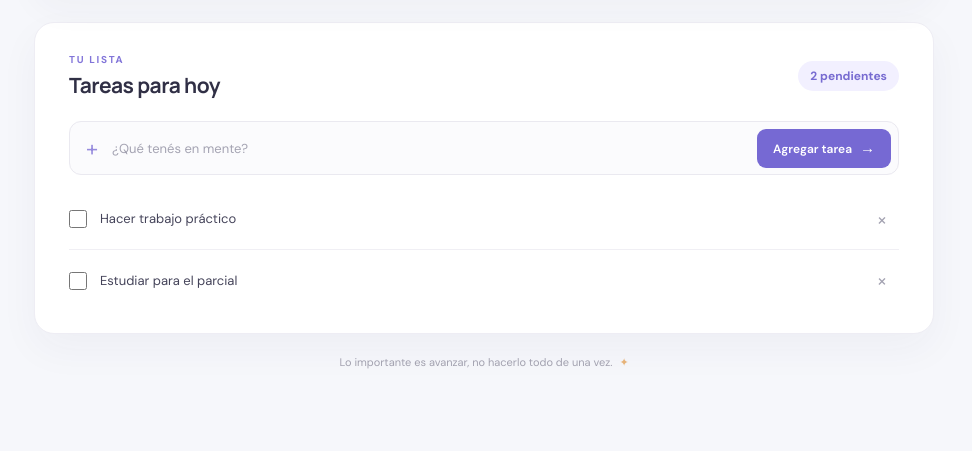
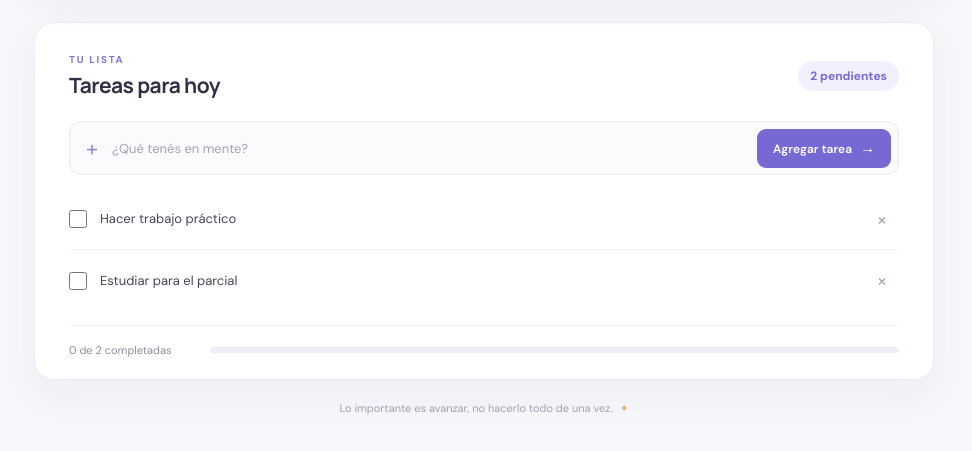
Before and after one commit to lautidfi/gestor-de-tareas, a plain HTML site: page index.html in a window 1280 px wide. Shown: the part 365-816 px from the top of the page, without its empty margins (156-1128 px from the left). Drawn offline with Linux system fonts and the light colour scheme.

Commit message:
Sección de progreso

```diff
--- a/app.js
+++ b/app.js
@@ -7,6 +7,9 @@ let nextTaskId = 3;
 
 const taskList = document.querySelector("#task-list");
 const taskCount = document.querySelector("#task-count");
+const progressBar = document.querySelector("#progress-bar");
+const progressFill = document.querySelector("#progress-fill");
+const progressLabel = document.querySelector("#progress-label");
 const emptyState = document.querySelector("#empty-state");
 const taskInput = document.querySelector("#task-input");
 
@@ -52,10 +55,16 @@ function renderTasks() {
     taskList.append(item);
   }
 
-  const remainingTasks = tasks.filter((task) => !task.completed).length;
+  const completedTasks = tasks.filter((task) => task.completed).length;
+  const totalTasks = tasks.length;
+  const progress = totalTasks === 0 ? 0 : Math.round((completedTasks / totalTasks) * 100);
+  const remainingTasks = totalTasks - completedTasks;
 
   taskCount.textContent = `${remainingTasks} ${remainingTasks === 1 ? "pendiente" : "pendientes"}`;
-  emptyState.hidden = tasks.length !== 0;
+  progressLabel.textContent = `${completedTasks} de ${totalTasks} completadas`;
+  progressFill.style.width = `${progress}%`;
+  progressBar.setAttribute("aria-valuenow", String(progress));
+  emptyState.hidden = totalTasks !== 0;
 }
 
 document.querySelector("#add-form").addEventListener("submit", (event) => {
--- a/index.html
+++ b/index.html
@@ -60,6 +60,12 @@
           <p>Tu lista está despejada. ¡Buen trabajo!</p>
         </div>
 
+        <footer class="tasks-footer">
+          <span class="progress-label" id="progress-label"></span>
+          <div class="progress-track" role="progressbar" aria-label="Tareas completadas" aria-valuemin="0" aria-valuemax="100" id="progress-bar">
+            <span class="progress-fill" id="progress-fill"></span>
+          </div>
+        </footer>
       </section>
 
       <p class="page-note">Lo importante es avanzar, no hacerlo todo de una vez. <span aria-hidden="true">✦</span></p>
--- a/styles.css
+++ b/styles.css
@@ -46,7 +46,8 @@ button {
 .tasks-heading,
 .add-form,
 .task-row,
-.task-main {
+.task-main,
+.tasks-footer {
   display: flex;
   align-items: center;
 }
@@ -406,6 +407,36 @@ h2 {
   font-size: 13px;
 }
 
+.tasks-footer {
+  gap: 15px;
+  margin-top: 14px;
+  padding-top: 17px;
+  border-top: 1px solid #f0eff4;
+}
+
+.progress-label {
+  min-width: 126px;
+  color: #8d8c9c;
+  font-size: 11px;
+}
+
+.progress-track {
+  height: 6px;
+  flex: 1;
+  overflow: hidden;
+  border-radius: 8px;
+  background: #f0eff7;
+}
+
+.progress-fill {
+  display: block;
+  width: 0;
+  height: 100%;
+  border-radius: inherit;
+  background: linear-gradient(90deg, #9a8ee9, #7366d2);
+  transition: width 180ms ease;
+}
+
 .page-note {
   margin: 21px 0 0;
   color: #a2a1af;
@@ -476,6 +507,10 @@ h2 {
     padding: 0 10px;
     font-size: 11px;
   }
+
+  .progress-label {
+    min-width: 112px;
+  }
 }
 
 @media (prefers-reduced-motion: reduce) {
```
